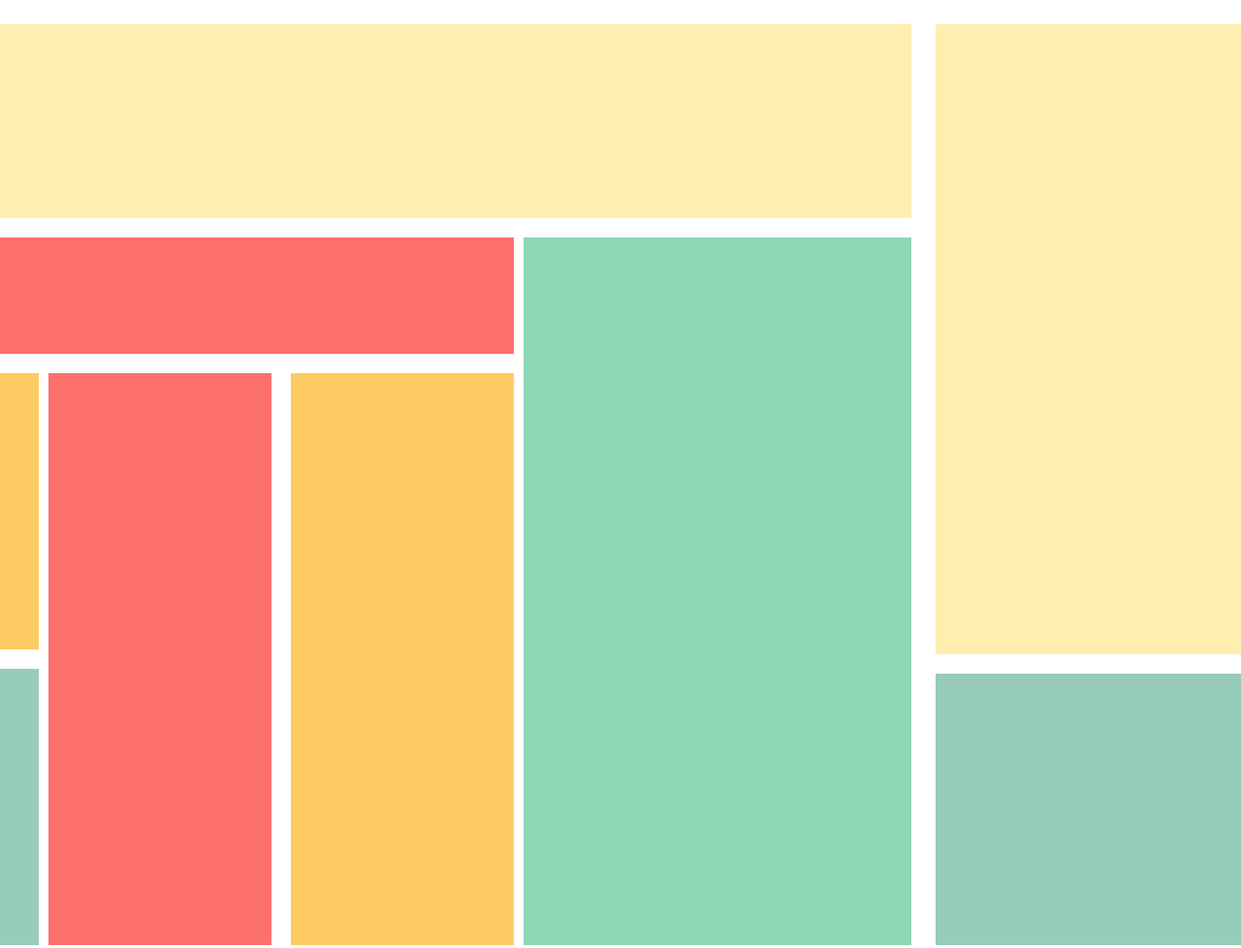
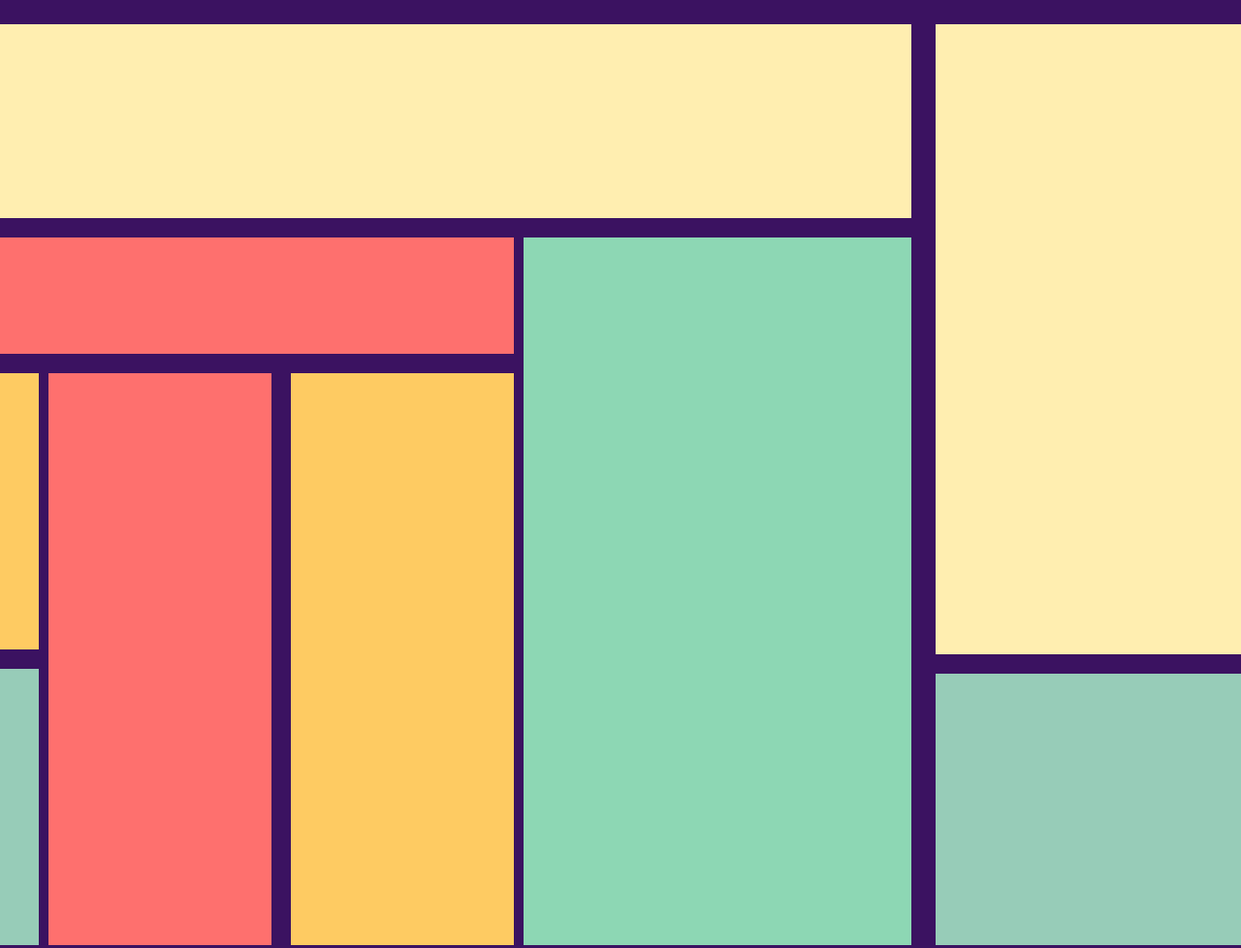
Before and after one commit to ArmanDavtyan0008/template2.github.io, a plain HTML site: page index.html in a window 1280 px wide. Shown: the top 978 px of the page at 97% size. Drawn offline with Linux system fonts and the light colour scheme.

Commit message:
Update style.css

```diff
--- a/style.css
+++ b/style.css
@@ -2,6 +2,7 @@
   margin: 0;
   padding: 0;
   box-sizing: border-box;
+ background: #3B1261;
 }
 body {
   display: flex;
```
